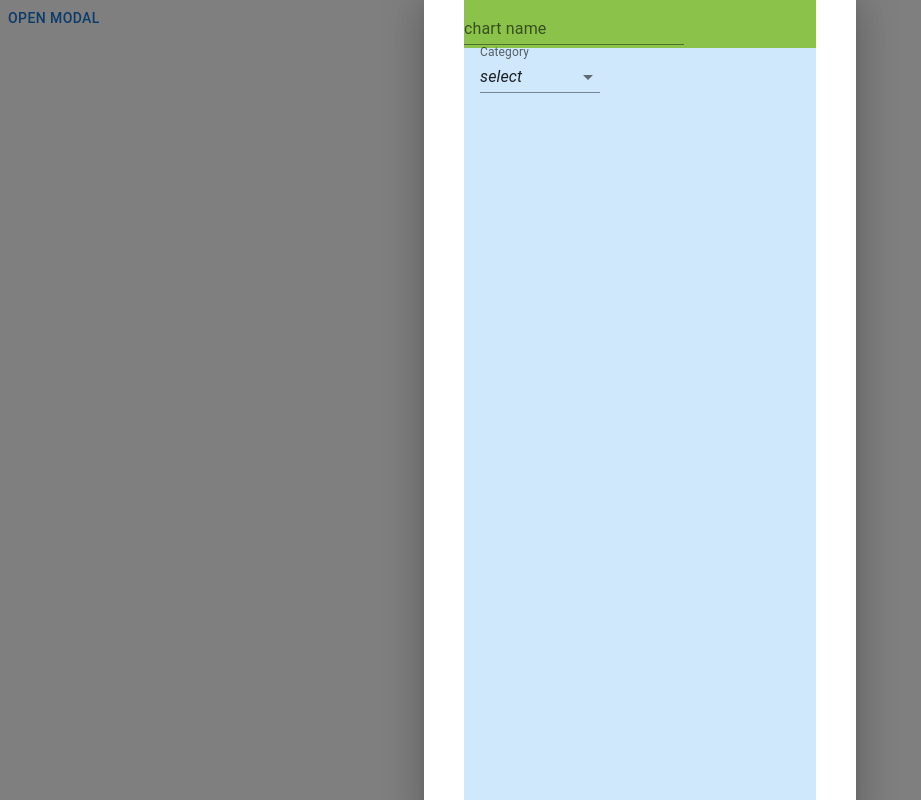
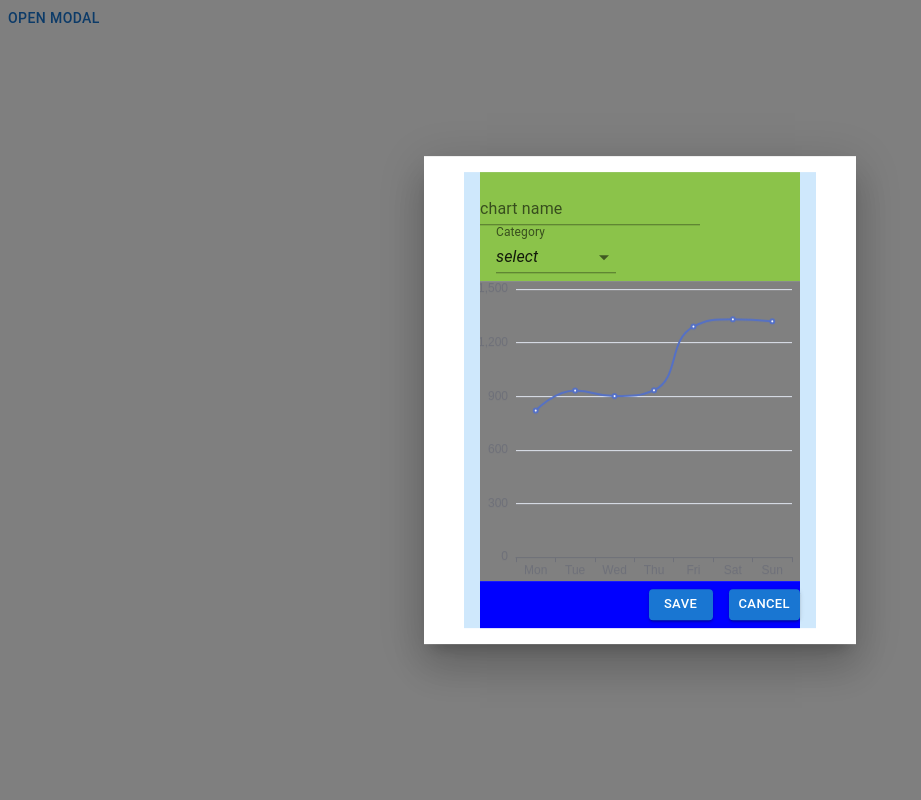
Before and after one commit to exem-inno/Exem-Frontend, a React (Create React App) app: page / in a window 1280 px wide. Both pictures are taken after a click on the button "OPEN MODAL". Shown: the whole page, without its empty margins (0-921 px from the left). Built offline with nearby package versions, Linux system fonts and the light colour scheme.

Commit message:
feat: add newChart component

```diff
--- a/src/components/new-chart/Footer.tsx
+++ b/src/components/new-chart/Footer.tsx
@@ -1,25 +1,16 @@
 import { Button, Stack } from "@mui/material";
-import React, { FormEvent, useState } from "react";
+import React from "react";
 
 interface Props {
-  onSubmit: (value: FormDataEntryValue) => void;
+  onSubmit: () => void;
   onCancel: () => void;
 }
 
 const Footer: React.VFC<Props> = ({ onSubmit, onCancel }) => {
-  const [isValidInputs, setIsValidInputs] = useState<Boolean | null>(null);
-
-  const handleSubmit = (event: FormEvent<HTMLFormElement>) => {
+  const handleSubmit = (event: React.MouseEvent) => {
     event.preventDefault();
     console.log("handleSubmit");
-    setIsValidInputs(true);
-    const data = new FormData(event.currentTarget);
-    const chartName = data.get("chartName");
-    if (chartName) {
-      onSubmit(chartName);
-    } else {
-      setIsValidInputs(false);
-    }
+    onSubmit();
   };
 
   const handleCancel = (event: React.MouseEvent) => {
@@ -29,14 +20,14 @@ const Footer: React.VFC<Props> = ({ onSubmit, onCancel }) => {
 
   return (
     <Stack
+      position="relative"
       sx={{ bgcolor: "blue" }}
-      component="form"
-      onSubmit={handleSubmit}
       direction="row"
       spacing={2}
       justifyContent="flex-end"
+      py={1}
     >
-      <Button size="small" type="submit" variant="contained">
+      <Button size="small" variant="contained" onClick={handleSubmit}>
         Save
       </Button>
       <Button size="small" variant="contained" onClick={handleCancel}>
--- a/src/components/new-chart/header.tsx
+++ b/src/components/new-chart/header.tsx
@@ -7,9 +7,8 @@ import {
   SelectChangeEvent,
   Stack,
   TextField,
-  Typography,
 } from "@mui/material";
-import React, { useState } from "react";
+import React, { useRef, useState } from "react";
 
 
 type ChartCategory = "Select" | "Topology" | "Trace";
@@ -26,6 +25,7 @@ const isChartCategory = (value: string): value is ChartCategory => {
 };
 
 const Header: React.VFC = () => {
+  const titleInputRef = useRef();
   const [chartCategory, setChartCategory] = useState<ChartCategory>("Select");
 
   const handleChartCategoryChange = (event: SelectChangeEvent) => {
@@ -43,10 +43,9 @@ const Header: React.VFC = () => {
       sx={{
         display: "flex",
         flexWrap: "wrap",
-        height: "3rem",
-        width: "auto",
         bgcolor: "#8bc34a",
         justifyContent: "space-between",
+        py: 1,
       }}
       component="form"
     >
@@ -57,6 +56,7 @@ const Header: React.VFC = () => {
           label="chart name"
           variant="standard"
           size="small"
+          inputRef={titleInputRef}
         />
         <FormControl variant="standard" sx={{ m: 1, minWidth: 120 }}>
           <InputLabel id="chartCategory">Category</InputLabel>
--- a/src/pages/new-chart/newChart.tsx
+++ b/src/pages/new-chart/newChart.tsx
@@ -1,27 +1,38 @@
 import { Box, Container } from "@mui/material";
 import React from "react";
-import Header from "../../components/new-chart/header";
+import Footer from "../../components/new-chart/Footer";
+import Header from "../../components/new-chart/Header";
+import Preview from "../../components/new-chart/Preview";
 
-// TODO: choose a type - Page or Modal
-const NewChartPage: React.VFC = () => {
-  const onSubmit = (value: FormDataEntryValue) => {
+interface Props {
+  onClose: () => void;
+}
+
+const NewChartModal: React.VFC<Props> = ({ onClose }) => {
+  const onSubmit = () => {
     console.log("handleSubmit");
-    console.log(value);
+    // TODO: call POST new chart API
+
+    onClose();
   };
 
   const onCancel = () => {
-    // TODO: call onClose props
     console.log("handleCancel");
+    onClose();
   };
 
   return (
     <Container maxWidth="xl">
-      <Box sx={{ bgcolor: "#cfe8fc", height: "100vh" }}>
+      <Box sx={{ bgcolor: "#cfe8fc", px: "1rem" }}>
         {/* header */}
-        <Header onCancel={onCancel} onSubmit={onSubmit} />
+        <Header />
+        {/* chart preview */}
+        <Preview />
+        {/* footer */}
+        <Footer onCancel={onCancel} onSubmit={onSubmit} />
       </Box>
     </Container>
   );
 };
 
-export default NewChartPage;
+export default NewChartModal;
```
